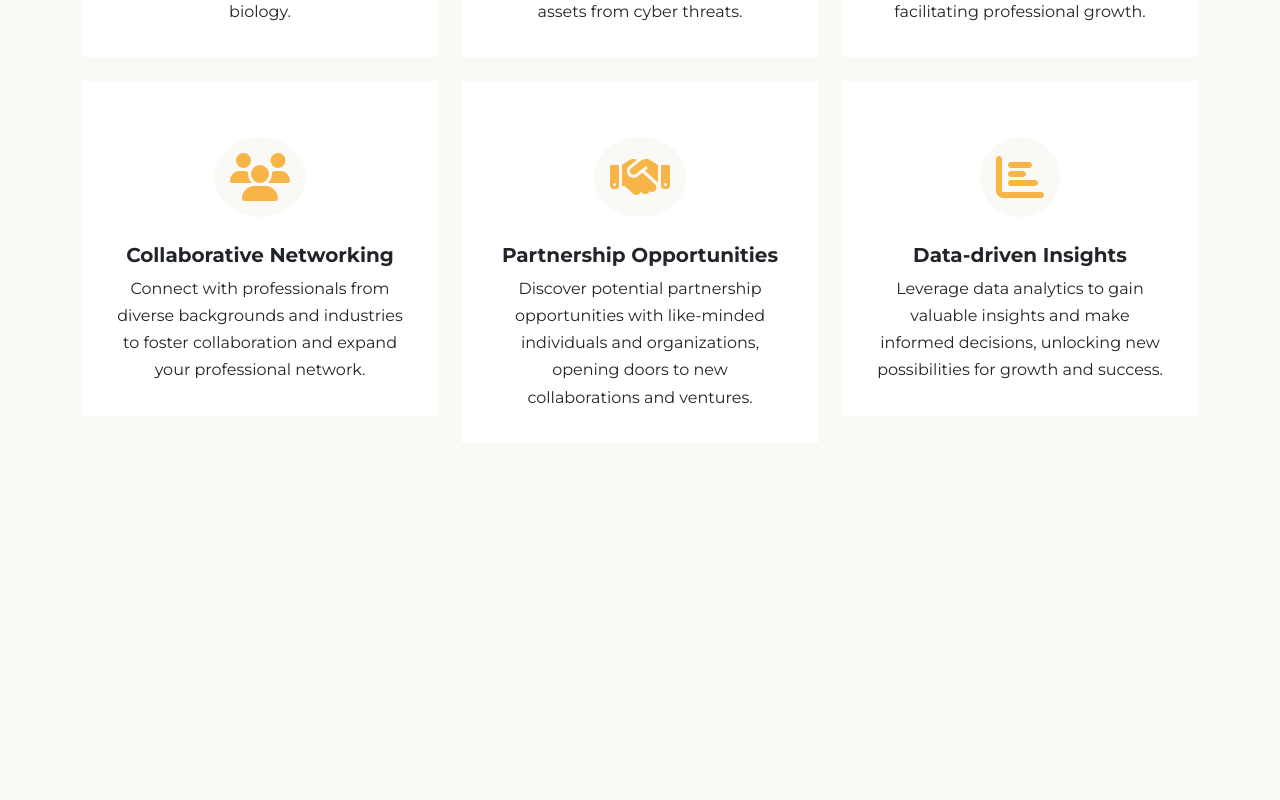
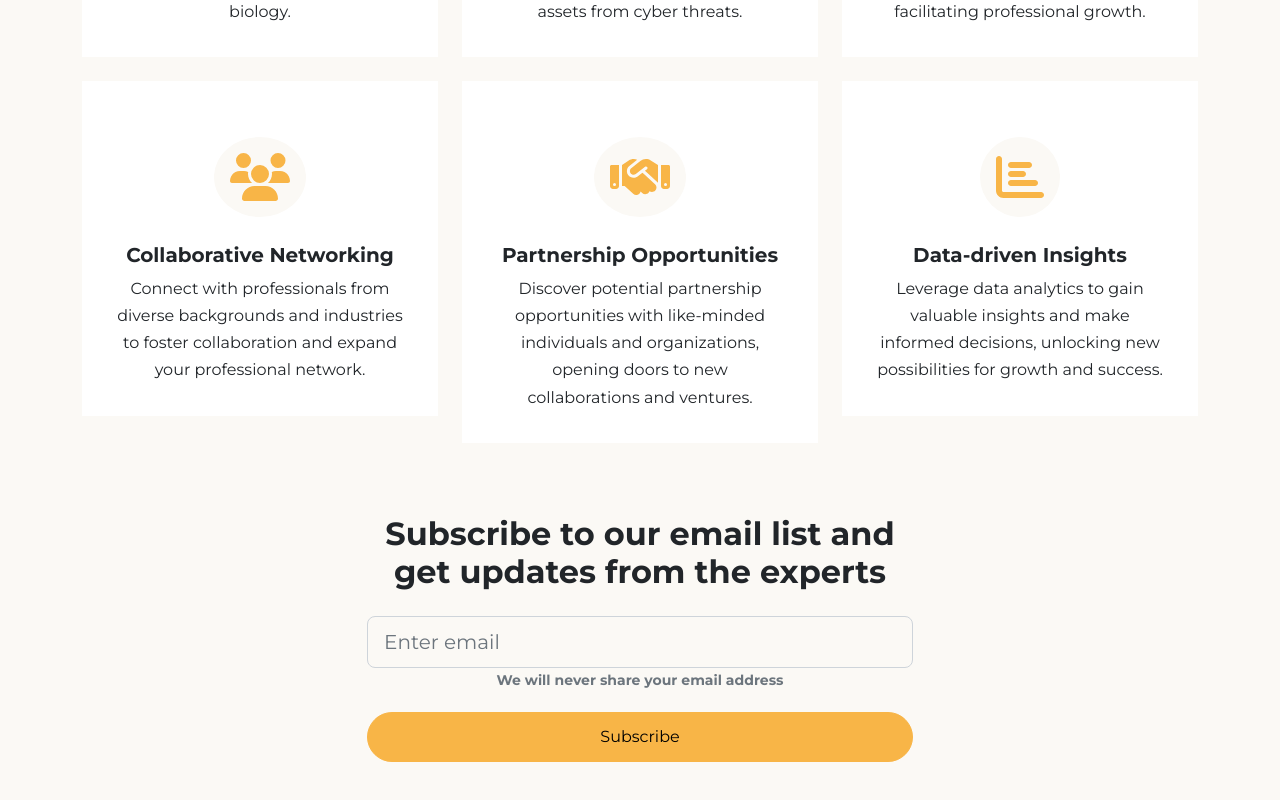
Before and after one commit to PedroMarcelino7/TrainingWebsite, a React (Vite) app: page / in a window 1280 px wide. Shown: the part 5161-5961 px from the top of the page. Before the commit the page ends 5676 px from the top, so only its background shows below. Built offline with nearby package versions, Linux system fonts and the light colour scheme.

Commit message:
subscribe component

```diff
--- a/src/App.jsx
+++ b/src/App.jsx
@@ -8,6 +8,7 @@
 import Details2 from './components/Details2/Details2'
 import Invitation from './components/Invitation/Invitation'
 import Takeaways from './components/Takeaways/Takeaways'
+import Subscribe from './components/Subscribe/Subscribe'
 
 function App() {
   return (
@@ -21,6 +22,7 @@
       <Details2 />
       <Invitation />
       <Takeaways />
+      <Subscribe />
     </>
   )
 }
--- /dev/null
+++ b/src/components/Subscribe/Subscribe.jsx
@@ -0,0 +1,28 @@
+import './Subscribe.scss'
+
+export default function Subscribe() {
+    return (
+        <section className="subscribe my-5" id="subscribe">
+            <div className="container">
+                <div className="row">
+                    <div className="col-md-6 offset-md-3 text-center">
+                        <h2>Subscribe to our email list and get updates from the experts</h2>
+
+                        <form>
+                            <div className="my-4">
+                                <input type="email" className="form-control form-control-lg" placeholder='Enter email' />
+                                <h5 className="form-text">
+                                    We will never share your email address
+                                </h5>
+                            </div>
+
+                            <div className="d-grid">
+                                <button className="btn btn-primary">Subscribe</button>
+                            </div>
+                        </form>
+                    </div>
+                </div>
+            </div>
+        </section>
+    )
+}
```
Also changed, not shown: src/components/Subscribe/Subscribe.scss (added).
